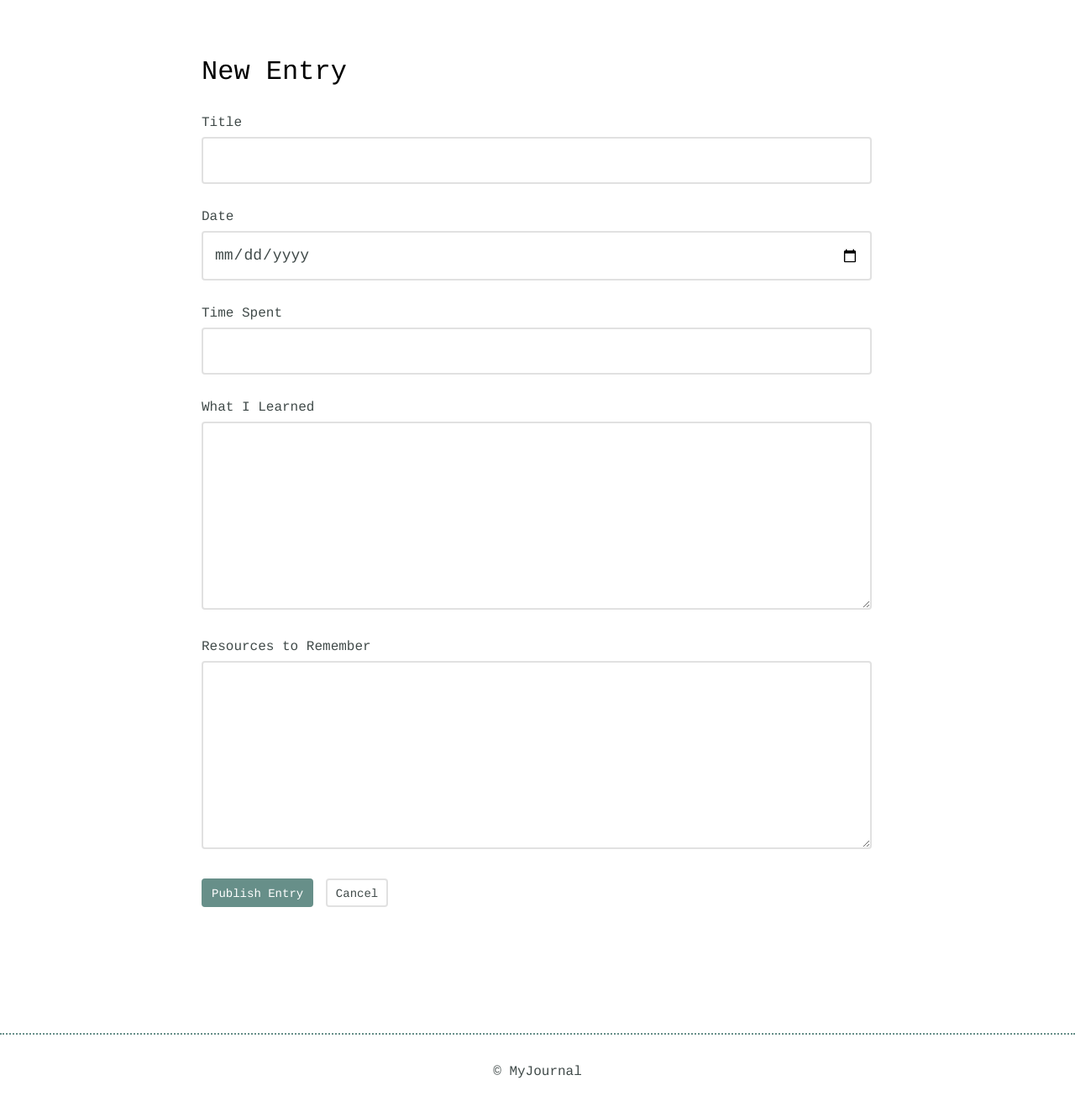
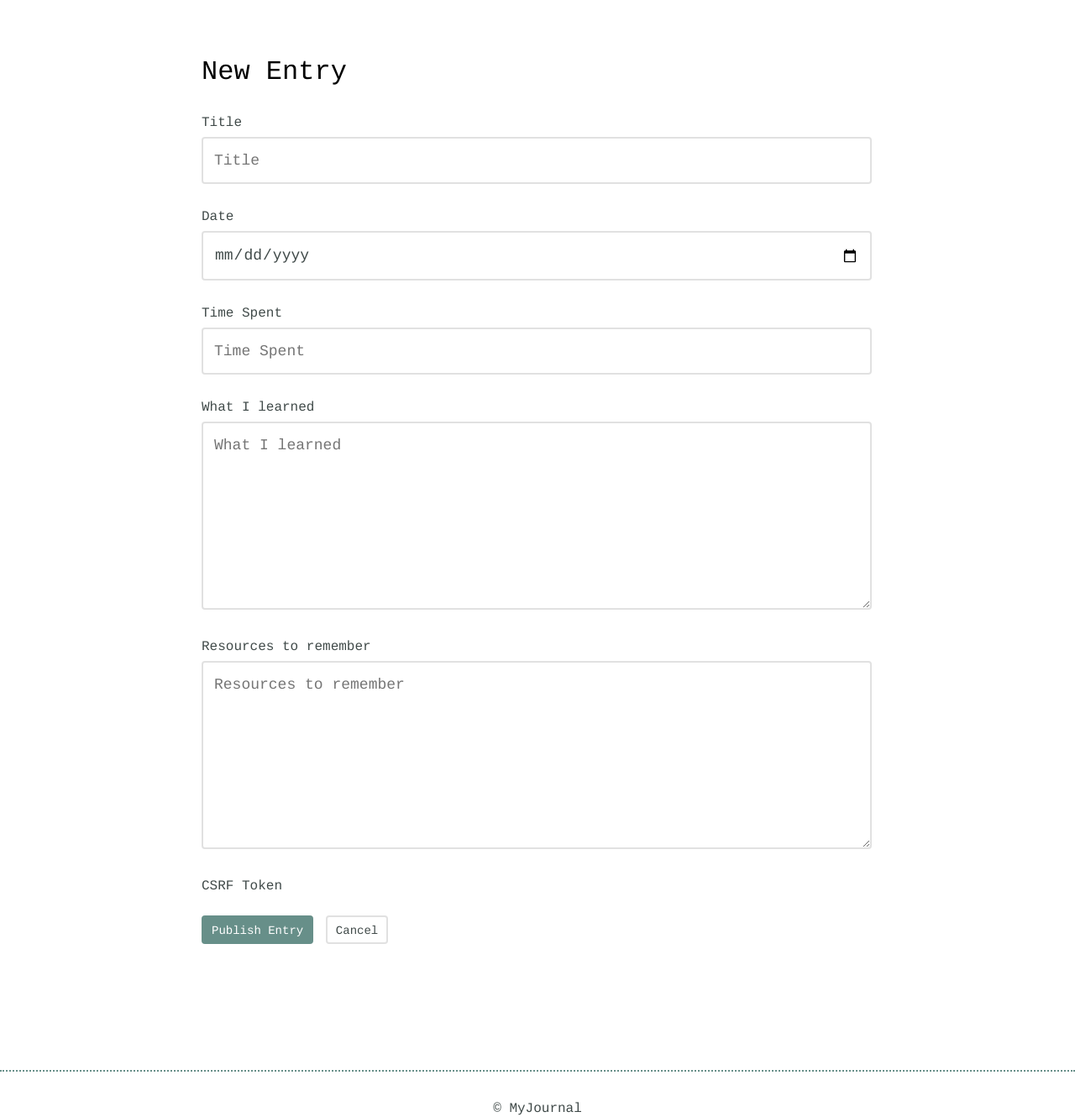
Before and after one commit to frankRose1/flask-learning-journal, a Flask app: template templates/new.html in a window 1280 px wide. Shown: the part 95-1425 px from the top of the page at 84% size. Run offline with Flask 2, Linux system fonts and the light colour scheme; the template is opened without the code that fills it: values named after a table or form of the project are taken from there, others are empty; some libraries are stand-ins or nearby versions.

Commit message:
Add form for creating new entry

```diff
--- a/app.py
+++ b/app.py
@@ -1,8 +1,11 @@
-from flask import Flask, render_template, g
+from flask import (Flask, render_template, g, flash, redirect, url_for)
 
 import models
+import forms
+from config import config
 
 app = Flask(__name__)
+app.secret_key = config['secret']
 
 DEBUG = True
 HOST = '0.0.0.0'
@@ -28,6 +31,22 @@ def index():
 	return render_template('index.html')
 
 
+@app.route('/entry/add', methods=['GET', 'POST'])
+def add_entry():
+	form = forms.NewEntryForm()
+	if form.validate_on_submit():
+		models.JournalEntry.create(
+			title = form.title.data,
+			date = form.date.data,
+			time_spent = form.time_spent.data,
+			what_i_learned = form.what_i_learned.data,
+			resources_to_remember = form.resources_to_remember.data
+		)
+		flash('New journal entry was added!', 'success')
+		return redirect(url_for('index'))
+	return render_template('new.html', form=form)
+
+
 @app.route('/edit')
 def edit_entry():
 	return render_template('edit.html')
--- a/forms.py
+++ b/forms.py
@@ -12,22 +12,24 @@ class NewEntryForm(FlaskForm):
                 r'^[a-zA-Z0-9_]*$',
                 message='Letters, numbers, and underscores only!'
             )
-        ]),
+        ])
     date = DateField(
         'Date',
         validators=[
             DataRequired()
-        ])
+        ],
+        format='%Y-%m-%d'
+    )
     time_spent = StringField(
         'Time Spent',
         validators=[
             DataRequired()
-        ]),
+        ])
     what_i_learned = TextAreaField(
         'What I learned',
         validators=[
             DataRequired()
-        ]),
+        ])
     resources_to_remember = TextAreaField(
         'Resources to remember',
         validators=[
--- a/templates/layout.html
+++ b/templates/layout.html
@@ -16,8 +16,8 @@
     <header>
       <div class="container">
         <div class="site-header">
-          <a class="logo" href="index.html"><i class="material-icons">library_books</i></a>
-          <a class="button icon-right" href="new.html"><span>New Entry</span> <i class="material-icons">add</i></a>
+          <a class="logo" href="{{ url_for('index') }}"><i class="material-icons">library_books</i></a>
+          <a class="button icon-right" href="{{ url_for('add_entry') }}"><span>New Entry</span> <i class="material-icons">add</i></a>
         </div>
       </div>
     </header>
--- /dev/null
+++ b/templates/macros.html
@@ -0,0 +1,13 @@
+{% macro render_field(field) %}
+
+        <!--check for errors-->
+        {% if field.errors %}
+            {% for error in field.errors %}
+                <div class="notification error">{{ error }}</div>
+            {% endfor %}
+        {% endif %}
+        <!--render the input & label-->
+        {{ field.label }}
+        {{ field(placeholder=field.label.text) }}<br>
+
+{% endmacro %}
--- a/templates/new.html
+++ b/templates/new.html
@@ -1,49 +1,34 @@
-<!DOCTYPE html>
-<html>
-    <head>
-        <meta charset="utf-8">
-        <meta http-equiv="x-ua-compatible" content="ie=edge">
-        <title>MyJournal</title>
-        <link href="https://fonts.googleapis.com/css?family=Cousine:400" rel="stylesheet" type="text/css">
-        <link href="https://fonts.googleapis.com/css?family=Work+Sans:600" rel="stylesheet" type="text/css">
-        <link href="https://fonts.googleapis.com/icon?family=Material+Icons" rel="stylesheet">
-        <link rel="stylesheet" href="css/normalize.css">
-        <link rel="stylesheet" href="css/site.css">
-    </head>
-    <body>
-        <header>
-            <div class="container">
-                <div class="site-header">
-                    <a class="logo" href="index.html"><i class="material-icons">library_books</i></a>
-                    <a class="button icon-right" href="new.html"><span>New Entry</span> <i class="material-icons">add</i></a>
-                </div>
-            </div>
-        </header>
-        <section>
-            <div class="container">
+{% extends "layout.html" %}
+
+{% from "macros.html" import render_field %}
+
+{% block title %} {{ super() }} | New Entry {% endblock %}
+
+{% block content %}
 <div class="new-entry">
     <h2>New Entry</h2>
-                    <form>
-                        <label for="title"> Title</label>
-                        <input id="title" type="text" name="title"><br>
-                        <label for="date">Date</label>
-                        <input id="date" type="date" name="date"><br>
-                        <label for="time-spent"> Time Spent</label>
-                        <input id="time-spent" type="text" name="timeSpent"><br>
-                        <label for="what-i-learned">What I Learned</label>
-                        <textarea id="what-i-learned" rows="5" name="whatILearned"></textarea>
-                        <label for="resources-to-remember">Resources to Remember</label>
-                        <textarea id="resources-to-remember" rows="5" name="ResourcesToRemember"></textarea>
+    <form action="" method="POST">
+        {{ form.hidden_tag() }}
+        {% for field in form %}
+            {{ render_field(field) }}
+        {% endfor %}
         <input type="submit" value="Publish Entry" class="button">
+        <!--TODO cancel post-->
         <a href="#" class="button button-secondary">Cancel</a>
     </form>
 </div>
-            </div>
-        </section>
-        <footer>
-            <div>
-                &copy; MyJournal
-            </div>
-        </footer>
-    </body>
-</html>
+{% endblock %}
+
+
+        <!--<label for="title"> Title</label>-->
+        <!--<input id="title" type="text" name="title"><br>-->
+        <!--<label for="date">Date</label>-->
+        <!--<input id="date" type="date" name="date"><br>-->
+        <!--<label for="time-spent"> Time Spent</label>-->
+        <!--<input id="time-spent" type="text" name="timeSpent"><br>-->
+        <!--<label for="what-i-learned">What I Learned</label>-->
+        <!--<textarea id="what-i-learned" rows="5" name="whatILearned"></textarea>-->
+        <!--<label for="resources-to-remember">Resources to Remember</label>-->
+        <!--<textarea id="resources-to-remember" rows="5" name="ResourcesToRemember"></textarea>-->
+        <!--<input type="submit" value="Publish Entry" class="button">-->
+        <!--<a href="#" class="button button-secondary">Cancel</a>-->
```
Also changed, not shown: 1 other file. Lines whose indentation alone changed are shown as unchanged.
